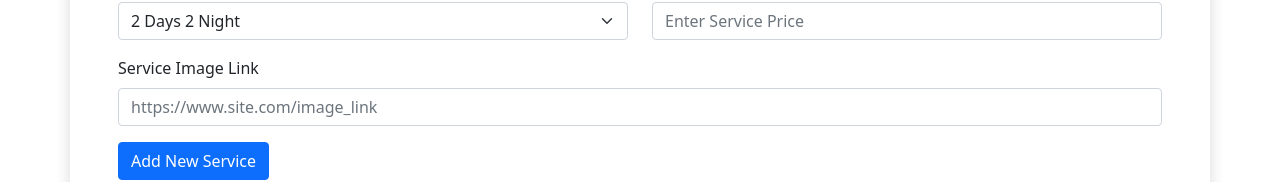
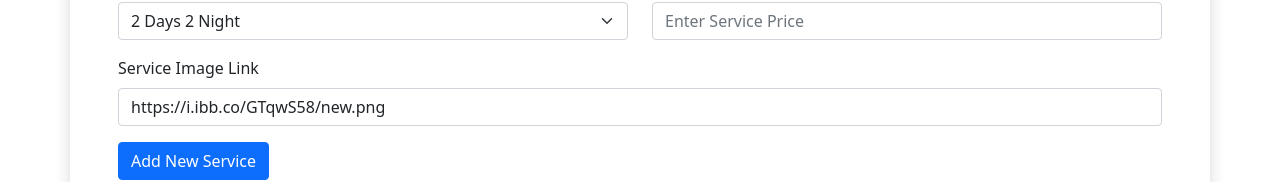
Before and after one commit to joynool/picnic-in-heaven-client-side, a React (Create React App) app: page /add-new-service in a window 1280 px wide. Shown: the part 506-688 px from the top of the page. Built offline with nearby package versions, Linux system fonts and the light colour scheme; no server answers; sample sign-in values are in the browser's storage.

Commit message:
some issue fixes

```diff
--- a/src/Pages/AddNewService/AddNewService.js
+++ b/src/Pages/AddNewService/AddNewService.js
@@ -58,7 +58,7 @@ const AddNewService = () =>
                     </Row>
                     <Form.Group className="mb-3">
                         <Form.Label>Service Image Link</Form.Label>
-                        <Form.Control {...register("img")} placeholder="https://www.site.com/image_link" required />
+                        <Form.Control {...register("img")} defaultValue="https://i.ibb.co/GTqwS58/new.png" required />
                     </Form.Group>
                     <Button variant="primary" type="submit">
                         Add New Service
```
